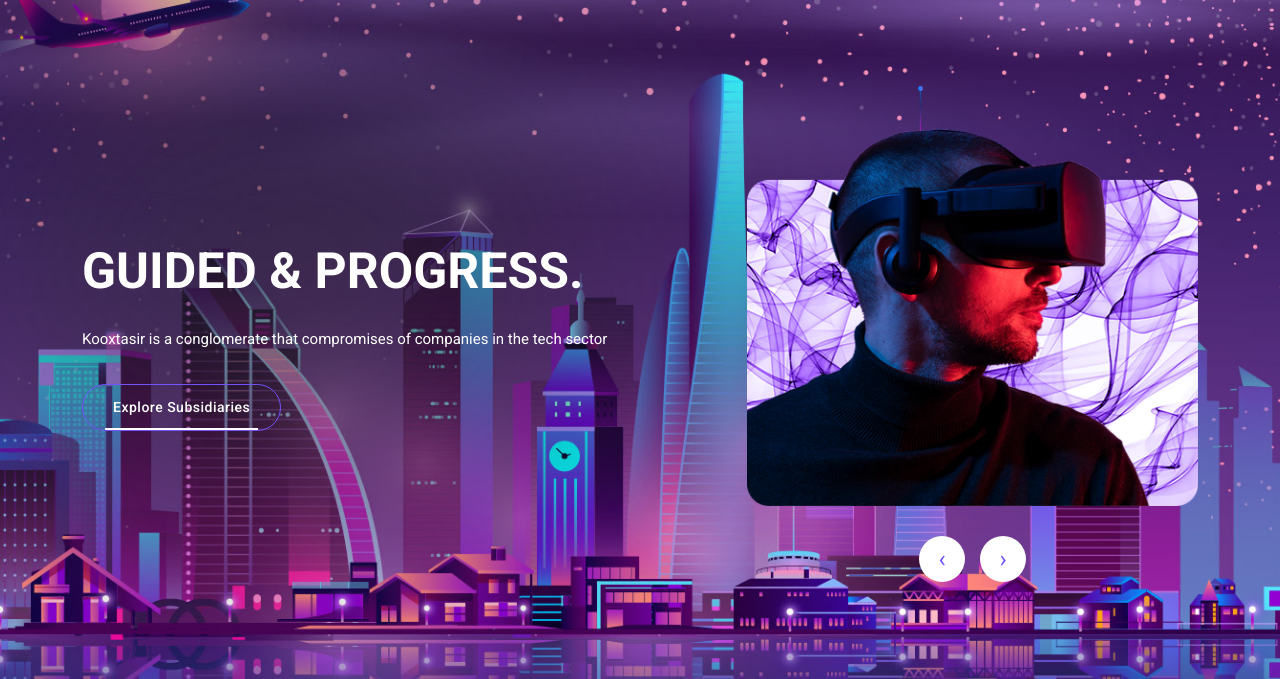
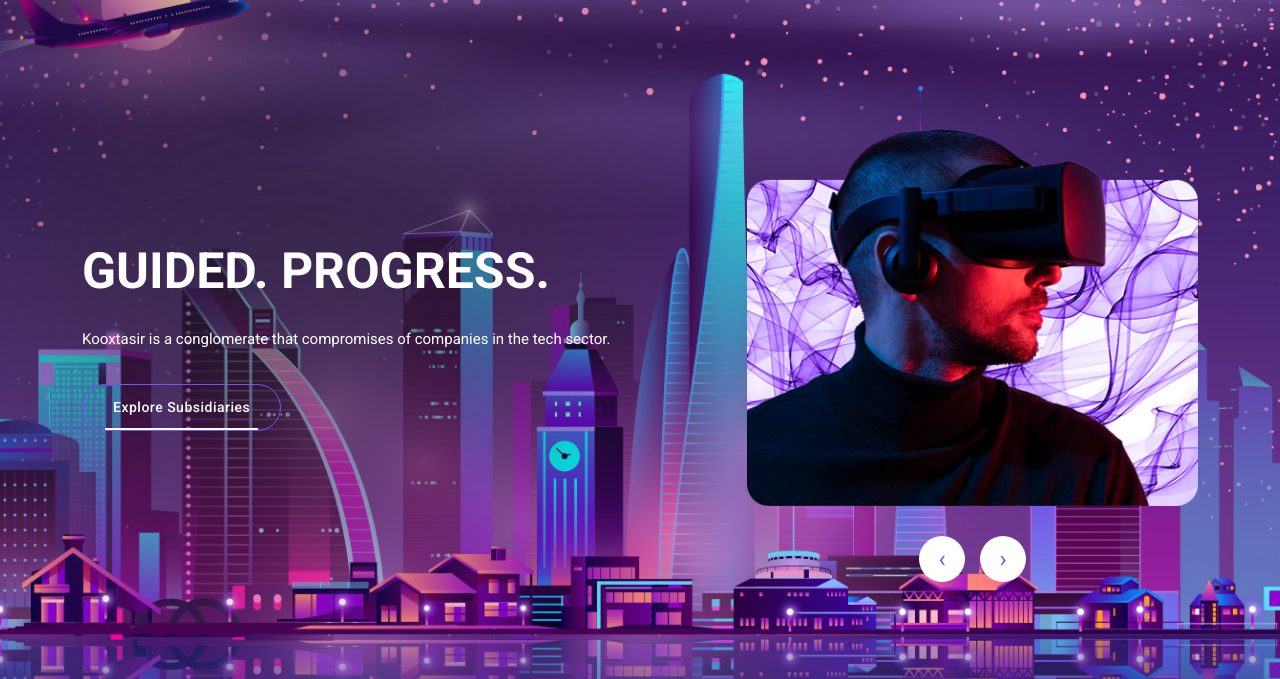
Before and after one commit to yd-915/newkoox, a plain HTML site: page index.html in a window 1280 px wide. Shown: the part 121-800 px from the top of the page. Drawn offline with nearby package versions, Linux system fonts and the light colour scheme.

Commit message:
Update index.html

```diff
--- a/index.html
+++ b/index.html
@@ -86,8 +86,8 @@ https://templatemo.com/tm-577-liberty-market
       <div class="row">
         <div class="col-lg-6 align-self-center">
           <div class="header-text">
-            <h2>GUIDED &amp; PROGRESS.</h2>
-            <p>Kooxtasir is a conglomerate that compromises of companies in the tech sector</p>
+            <h2>GUIDED. PROGRESS.</h2>
+            <p>Kooxtasir is a conglomerate that compromises of companies in the tech sector.</p>
             <div class="buttons">
               <div class="border-button">
                 <a href="explore.html">Explore Subsidiaries</a>
@@ -99,7 +99,7 @@ https://templatemo.com/tm-577-liberty-market
         <div class="col-lg-5 offset-lg-1">
           <div class="owl-banner owl-carousel">
             <div class="item">
-              <img src="assets/images/banner-01.png" alt="">
+              <img src="assets/images/koox.png" alt="">
             </div>
             <div class="item">
               <img src="assets/images/banner-02.png" alt="">
```
